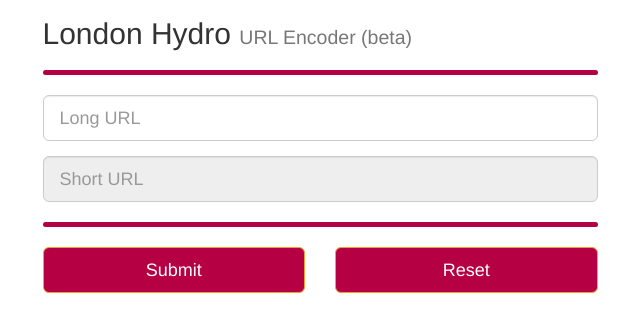
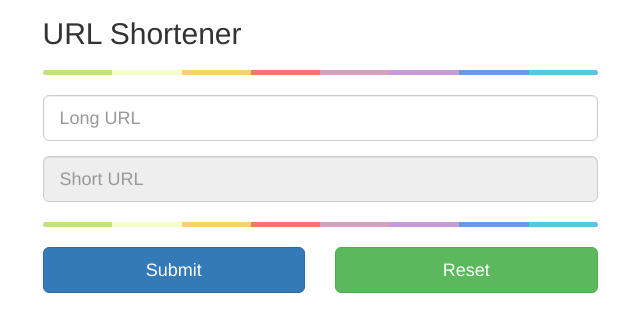
Before and after one commit to juanpablof/node-url-shortener, a website: page short.html in a window 1280 px wide. Shown: the part 19-350 px from the top of the page, without its empty margins (320-960 px from the left). Drawn offline with nearby package versions, Linux system fonts and the light colour scheme.

Commit message:
Few UI changes. More to come.

```diff
--- a/server.js
+++ b/server.js
@@ -59,7 +59,7 @@
 // GET / redirects to home page (under construction)
 // ----------------------------------------------------
 router.get('/', function(req, res) {
-	res.sendfile('index.html')
+	res.sendfile('short.html')
 });
 
 // GET /:key redirects back to long_url
--- a/login.html
+++ b/short.html
@@ -7,7 +7,7 @@
          var result = null;
          var query = $("#long_url").val();
          var encoded = encodeURIComponent(query);
-         var scriptUrl = 'http://localhost:8091/r/s?u='+encoded;
+         var scriptUrl = 'http://localhost:8080/short?url='+encoded;
          $.ajax({
             url: scriptUrl,
             type: 'get',
@@ -28,15 +28,16 @@
 
 
 <style>
-  .colorgraph {
-    height: 5px;
-    border-top: 0;
-    background: #B50043;
-    border-radius: 5px;
-  }
-  .btn-warning { background-color: #B50043; }
-  .btn-warning:hover { background-color: #7F002F; }
-
+.colorgraph {
+  height: 5px;
+  border-top: 0;
+  background: #c4e17f;
+  border-radius: 5px;
+  background-image: -webkit-linear-gradient(left, #c4e17f, #c4e17f 12.5%, #f7fdca 12.5%, #f7fdca 25%, #fecf71 25%, #fecf71 37.5%, #f0776c 37.5%, #f0776c 50%, #db9dbe 50%, #db9dbe 62.5%, #c49cde 62.5%, #c49cde 75%, #669ae1 75%, #669ae1 87.5%, #62c2e4 87.5%, #62c2e4);
+  background-image: -moz-linear-gradient(left, #c4e17f, #c4e17f 12.5%, #f7fdca 12.5%, #f7fdca 25%, #fecf71 25%, #fecf71 37.5%, #f0776c 37.5%, #f0776c 50%, #db9dbe 50%, #db9dbe 62.5%, #c49cde 62.5%, #c49cde 75%, #669ae1 75%, #669ae1 87.5%, #62c2e4 87.5%, #62c2e4);
+  background-image: -o-linear-gradient(left, #c4e17f, #c4e17f 12.5%, #f7fdca 12.5%, #f7fdca 25%, #fecf71 25%, #fecf71 37.5%, #f0776c 37.5%, #f0776c 50%, #db9dbe 50%, #db9dbe 62.5%, #c49cde 62.5%, #c49cde 75%, #669ae1 75%, #669ae1 87.5%, #62c2e4 87.5%, #62c2e4);
+  background-image: linear-gradient(to right, #c4e17f, #c4e17f 12.5%, #f7fdca 12.5%, #f7fdca 25%, #fecf71 25%, #fecf71 37.5%, #f0776c 37.5%, #f0776c 50%, #db9dbe 50%, #db9dbe 62.5%, #c49cde 62.5%, #c49cde 75%, #669ae1 75%, #669ae1 87.5%, #62c2e4 87.5%, #62c2e4);
+}
 </style>
 
 <body>
@@ -47,7 +48,7 @@
                       <img src="logo1.jpg"></img>
                   </div>
                   <form role="form" onsubmit="false">
-                      <h2>London Hydro <small>URL Encoder (beta)</small></h2>
+                      <h2>URL Shortener</h2>
                       <hr class="colorgraph">
                       <div class="form-group">
                           <input type="text" name="long" id="long_url" class="form-control input-lg" placeholder="Long URL" tabindex="3">
@@ -57,8 +58,8 @@
                       </div>
                       <hr class="colorgraph">
                       <div class="row">
-                          <div class="col-xs-6 col-md-6"><a href="" class="btn btn-warning btn-block btn-lg" onclick="submit(); return false;">Submit</a></div>
-                          <div class="col-xs-6 col-md-6"><a href="" class="btn btn-warning btn-block btn-lg" onclick="reset(); return false;">Reset</a></div>
+                          <div class="col-xs-6 col-md-6"><a href="" class="btn btn-primary btn-block btn-lg" onclick="submit(); return false;">Submit</a></div>
+                          <div class="col-xs-6 col-md-6"><a href="" class="btn btn-success btn-block btn-lg" onclick="reset(); return false;">Reset</a></div>
                       </div>
                   </form>
               </div>
```
